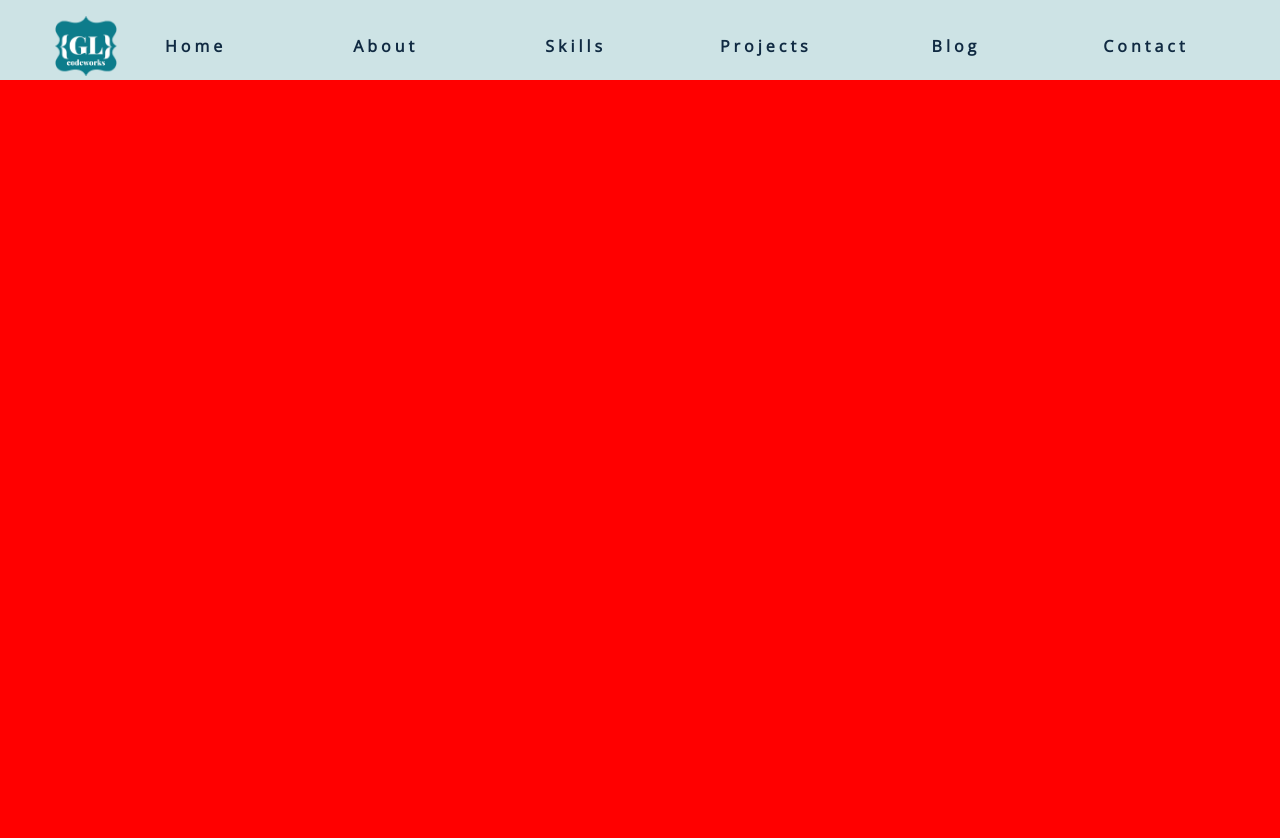
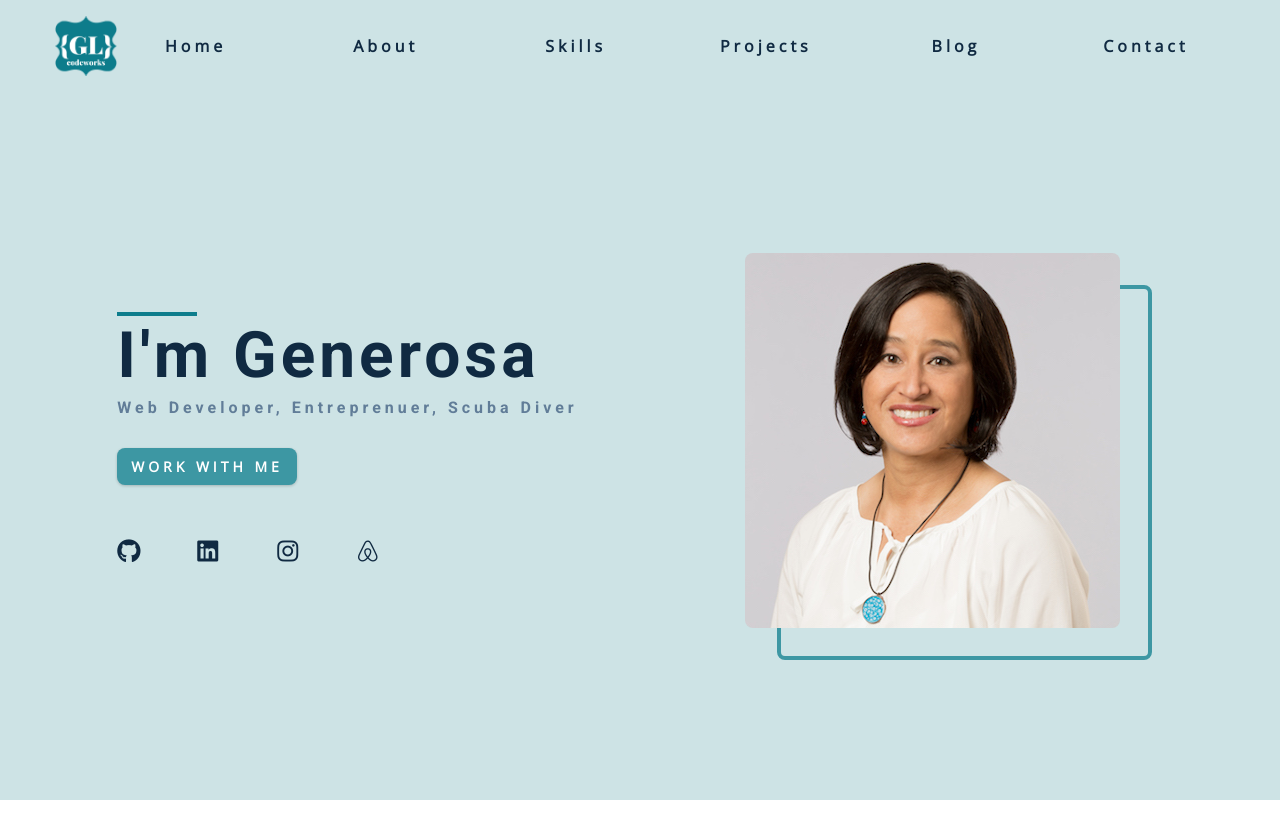
Before and after one commit to glitton/portfolio-website-css-grid-2023, a plain HTML site: page index.html in a window 1280 px wide. After the commit the page ends 800 px from the top, so only its background shows below. Drawn offline with nearby package versions, Linux system fonts and the light colour scheme.

Commit message:
hero section done

```diff
--- a/css/styles.css
+++ b/css/styles.css
@@ -132,7 +132,7 @@ p {
 
 .btn {
   text-transform: uppercase;
-  background: var(--clr-primary-5);
+  background: var(--clr-primary-3);
   color: var(--clr-primary-1);
   padding: 0.375rem 0.75rem;
   letter-spacing: var(--spacing);
@@ -165,7 +165,15 @@ p {
     width: 95vw;
   }
 }
-/* added during recording */
+
+.underline {
+  width: 5rem;
+  height: 0.25rem;
+  margin-bottom: 1.25rem;
+  background: var(--clr-primary-1);
+  margin-left: auto;
+  margin-right: auto;
+}
 
 /*
 ===============
@@ -320,9 +328,57 @@ Hero
 ===============
 */
 /* underline added to globals */
+.hero-btn {
+  color: var(--clr-white);
+  margin-top: 1.25rem;
+}
+.hero .underline {
+  margin-bottom: 0.5rem;
+  margin-left: 0;
+}
+.hero-img {
+  display: none;
+}
 .hero {
-  background: red;
-  min-height: 130vh;
+  background: var(--clr-primary-10);
+}
+.hero-center {
+  min-height: calc(100vh - 5rem);
+  display: grid;
+  place-items: center;
+}
+.hero-info h4 {
+  color: var(--clr-grey-5);
+}
+.hero-icons {
+  justify-items: start;
+}
+
+@media screen and (min-width: 992px) {
+  .hero-img {
+    display: block;
+    position: relative;
+  }
+  .hero-center {
+    grid-template-columns: 1fr 1fr;
+  }
+  .hero-photo {
+    max-width: 25rem;
+    max-height: 30rem;
+    object-fit: cover;
+    border-radius: var(--radius);
+    position: relative;
+  }
+  .hero-img::before {
+    content: "";
+    position: absolute;
+    width: 100%;
+    height: 100%;
+    border: 0.25rem solid var(--clr-primary-3);
+    top: 2rem;
+    right: -2rem;
+    border-radius: var(--radius);
+  }
 }
 
 /*
--- a/index.html
+++ b/index.html
@@ -110,7 +110,51 @@
     </aside>
     <!-- end of sidebar -->
     <!-- header -->
-    <div class="hero"></div>
+    <header class="hero">
+      <div class="section-center hero-center">
+        <article class="hero-info">
+          <div class="underline"></div>
+          <h1>I'm Generosa</h1>
+          <h4>web developer, entreprenuer, scuba diver</h4>
+          <a href="#contact.html" class="btn hero-btn">Work with me</a>
+          <!-- social icons for big screen -->
+          <ul class="social-icons hero-icons">
+            <li>
+              <a href="https://github.com/glitton" class="social-icon"
+                ><i class="fa-brands fa-github"></i
+              ></a>
+            </li>
+            <li>
+              <a href="https://www.linkedin.com/in/glitton/" class="social-icon"
+                ><i class="fa-brands fa-linkedin"></i
+              ></a>
+            </li>
+            <li>
+              <a
+                href="https://www.instagram.com/bennie_maru/"
+                class="social-icon"
+                ><i class="fa-brands fa-instagram"></i
+              ></a>
+            </li>
+            <li>
+              <a
+                href="https://palmares203-puerto-morelos.netlify.app/"
+                class="social-icon"
+                ><i class="fa-brands fa-airbnb"></i
+              ></a>
+            </li>
+          </ul>
+        </article>
+
+        <article class="hero-img">
+          <img
+            src="./images/glitton.jpg"
+            alt="Generosa Litton headshot"
+            class="hero-photo"
+          />
+        </article>
+      </div>
+    </header>
     <!-- end of header -->
     <!-- about -->
 
```
